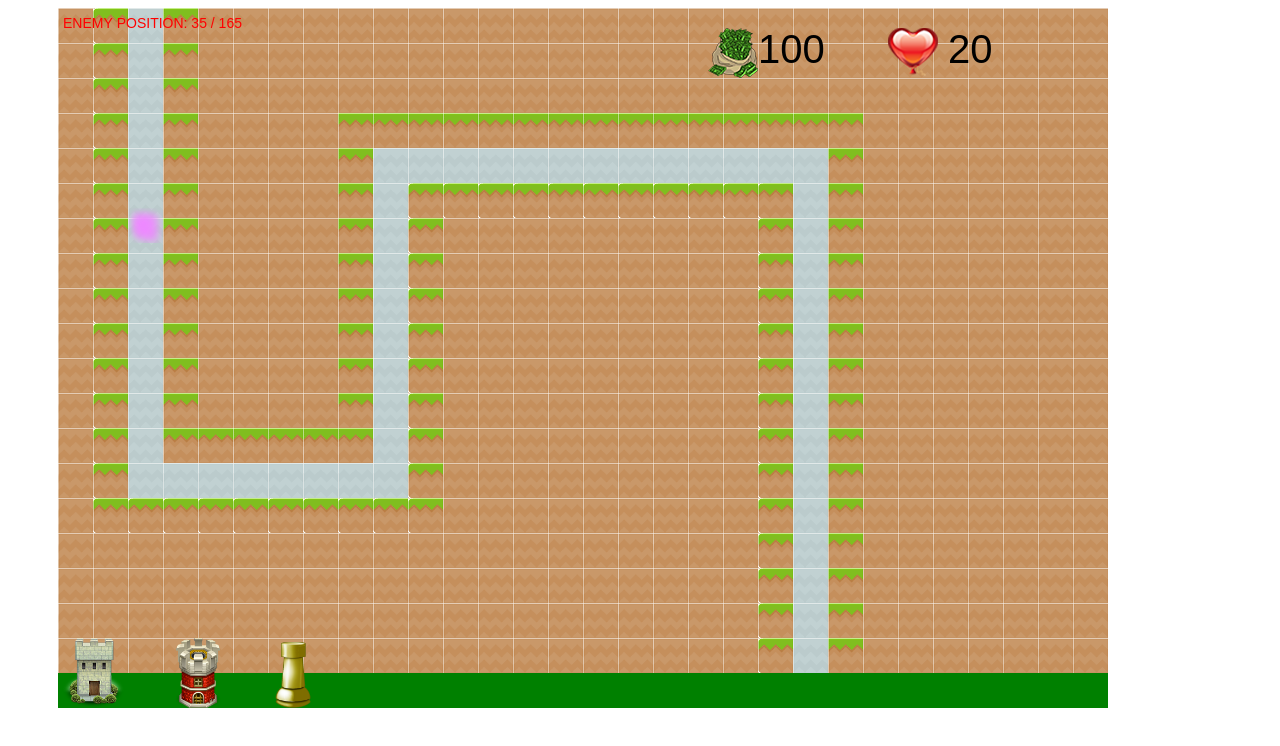
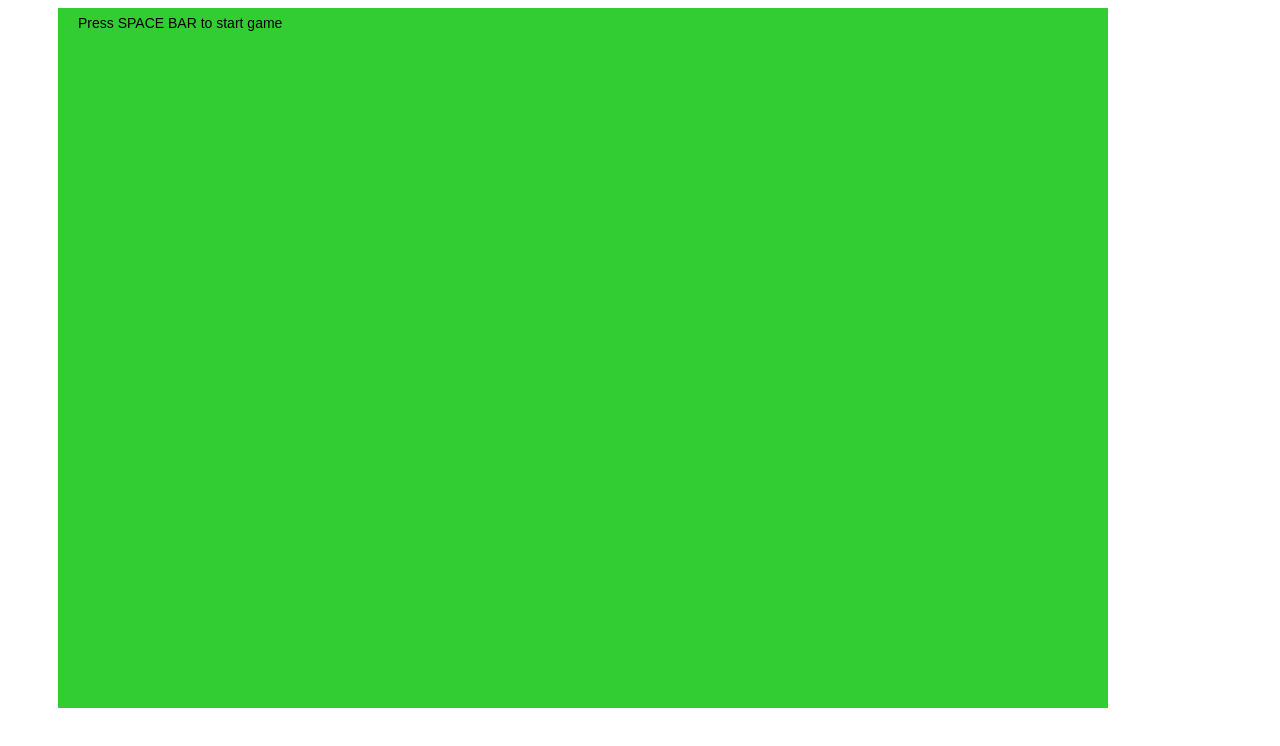
Before and after one commit to mobuksh/town-defense, a plain HTML site: page index.html in a window 1280 px wide. Drawn offline with Linux system fonts and the light colour scheme; animation ran at ten frames a second.

Commit message:
finished states

```diff
--- a/index.html
+++ b/index.html
@@ -10,6 +10,9 @@
     <canvas id="gameCanvas" width="1050" height="700" style="margin-left: 50px;">
           This text is displayed if your browser does not support HTML5.
     </canvas>
+	<script src="javascript/end_state.js"></script>
+	<script src="javascript/menu_state.js"></script>
+	<script src="javascript/game_state.js"></script>
 	<script src="javascript/HUD.js"></script>
 	<script src="javascript/vector2.js"></script>
 	<script src="javascript/howler.js"></script>
--- /dev/null
+++ b/javascript/end_state.js
@@ -0,0 +1,21 @@
+function runEnd(){
+
+	context.fillStyle = "ff0000";
+	context.fillRect(0, 0, canvas.width, canvas.height);
+
+	context.fillStyle = "#000";
+	context.font="14px Arial";
+	context.fillText("GAME OVER!", 20, 20);
+
+	context.fillStyle = "#000";
+	context.font="14px Arial";
+	context.fillText("YOU LOSE!", 20, 40);
+
+	context.fillStyle = "#000";
+	context.font="14px Arial";
+	context.fillText("Press SPACE BAR to go to MainMenu", 20, 60);
+
+	if (keyboard.isKeyDown(keyboard.KEY_SPACE)){
+		state = MAINMENU_STATE;
+	}
+}
--- /dev/null
+++ b/javascript/game_state.js
@@ -0,0 +1,71 @@
+function runGame(){
+context.fillStyle = "green";
+	context.fillRect(0, 0, canvas.width, canvas.height);
+
+
+	var deltaTime = getDeltaTime();
+
+	drawMap(0,0);
+	drawhud();
+	//drawTowerInventory();
+
+	if (mouselistener.mouseDown == true) {
+		context.fillStyle = "#f00";
+		context.font="14px Arial";
+
+		context.fillText("MOUSE DOWN - POSITION: " + mouselistener.page_x + " / " + mouselistener.page_y, 5, 40);
+		context.fillText("TILE POSITION: " +  pixelToTile(mouselistener.page_x) + " / " + pixelToTile(mouselistener.page_y), 5, 60);
+
+		var mouse_x = pixelToTile(mouselistener.page_x);
+		var mouse_y = pixelToTile(mouselistener.page_y);
+
+		context.fillText("TILE POSITION IN PIXELS: " + tileToPixel(mouse_x) + " / " + tileToPixel(mouse_y), 5, 80);
+	}
+
+
+	//TOWERS
+	testTower.update();
+	testTower.draw(mouselistener.page_x, mouselistener.page_y);
+
+	//FIRE BULLETS FROM EACH TOWER
+	if (testTower.allTowers.length > 0) {
+		//console.log("tower length:", testTower.allTowers.lengthj
+		for (var i = 0; i < testTower.allTowers.length; i++) {
+			console.log("#towers: ", testTower.allTowers.length);
+			console.log("index: ", i);
+
+
+			console.log("shoot count: ", towerShootCount);
+			var jitter = Math.random() * 0.2 - 0.1;
+			testTower.allTowers[i].thisTowerBullets[towerShootCount].fire(testTower.allTowers[i].x, testTower.allTowers[i].y, 1, jitter);
+			//testTower.allTowers[i].thisTowerBullets[towerShootCount].update(deltaTime);
+			//testTower.allTowers[i].thisTowerBullets[towerShootCount].draw(10, 10);
+
+			for (var j = 0; j < 50; j++) {
+
+			 console.log(j);
+			 var jitter = Math.random() * 0.2 - 0.1;
+			 //testTower.allTowers[i].thisTowerBullets[j].fire(testTower.allTowers[i].x, testTower.allTowers[i].y, 1, jitter);
+			 testTower.allTowers[i].thisTowerBullets[j].update(deltaTime);
+			 testTower.allTowers[i].thisTowerBullets[j].draw(10, 10);
+			 }
+
+
+		}
+		towerShootCount++;
+		if (towerShootCount > 49) {
+			towerShootCount = 0;
+		}
+	}
+
+	// BULLETS
+	//bullet.update(deltaTime);
+
+	//bullet.fire(mouselistener.page_x, mouselistener.page_y, 5, 5 );
+
+	//bullet.draw(10,10);
+
+
+	//ENEMIES
+
+}
--- a/javascript/main.js
+++ b/javascript/main.js
@@ -54,6 +54,13 @@ var restart = 0;
 var SCREEN_WIDTH = canvas.width ;
 
 var SCREEN_HEIGHT = canvas.height;
+
+var MAINMENU_STATE = 0;
+var GAME_STATE = 1;
+var END_STATE = 2;
+
+var state = MAINMENU_STATE;
+
 
 var cur_bullet_index = 0;
 //collision array
@@ -121,76 +128,17 @@ function pixelToTile(pixel)
 //RUN
 function run()
 {
-	context.fillStyle = "green";
-	context.fillRect(0, 0, canvas.width, canvas.height);
-
-
-	var deltaTime = getDeltaTime();
-
-	drawMap(0,0);
-	drawhud();
-	//drawTowerInventory();
-
-	if (mouselistener.mouseDown == true) {
-		context.fillStyle = "#f00";
-		context.font="14px Arial";
-
-		context.fillText("MOUSE DOWN - POSITION: " + mouselistener.page_x + " / " + mouselistener.page_y, 5, 40);
-		context.fillText("TILE POSITION: " +  pixelToTile(mouselistener.page_x) + " / " + pixelToTile(mouselistener.page_y), 5, 60);
-
-		var mouse_x = pixelToTile(mouselistener.page_x);
-		var mouse_y = pixelToTile(mouselistener.page_y);
-
-		context.fillText("TILE POSITION IN PIXELS: " + tileToPixel(mouse_x) + " / " + tileToPixel(mouse_y), 5, 80);
-	}
-
-
-	//TOWERS
-	testTower.update();
-	testTower.draw(mouselistener.page_x, mouselistener.page_y);
-
-	//FIRE BULLETS FROM EACH TOWER
-	if (testTower.allTowers.length > 0) {
-		//console.log("tower length:", testTower.allTowers.lengthj
-		for (var i = 0; i < testTower.allTowers.length; i++) {
-			console.log("#towers: ", testTower.allTowers.length);
-			console.log("index: ", i);
-
-
-			console.log("shoot count: ", towerShootCount);
-			var jitter = Math.random() * 0.2 - 0.1;
-			testTower.allTowers[i].thisTowerBullets[towerShootCount].fire(testTower.allTowers[i].x, testTower.allTowers[i].y, 1, jitter);
-			//testTower.allTowers[i].thisTowerBullets[towerShootCount].update(deltaTime);
-			//testTower.allTowers[i].thisTowerBullets[towerShootCount].draw(10, 10);
-
-			for (var j = 0; j < 50; j++) {
-
-			 console.log(j);
-			 var jitter = Math.random() * 0.2 - 0.1;
-			 //testTower.allTowers[i].thisTowerBullets[j].fire(testTower.allTowers[i].x, testTower.allTowers[i].y, 1, jitter);
-			 testTower.allTowers[i].thisTowerBullets[j].update(deltaTime);
-			 testTower.allTowers[i].thisTowerBullets[j].draw(10, 10);
-			 }
-
-
-		}
-		towerShootCount++;
-		if (towerShootCount > 49) {
-			towerShootCount = 0;
-		}
-	}
-
-	// BULLETS
-	//bullet.update(deltaTime);
-
-	//bullet.fire(mouselistener.page_x, mouselistener.page_y, 5, 5 );
-
-	//bullet.draw(10,10);
-
-
-	//ENEMIES
-	enemy.update(deltaTime);
-	enemy.draw();
+	switch(state){
+	case(MAINMENU_STATE):
+		runMenu();
+		break;
+	case(GAME_STATE):
+		runGame();
+		break;
+	case(END_STATE):
+		runEnd();
+		break;
+	};
 
 }
 
--- /dev/null
+++ b/javascript/menu_state.js
@@ -0,0 +1,15 @@
+
+function runMenu(){
+
+	context.fillStyle = "#32CD32";
+	context.fillRect(0, 0, canvas.width, canvas.height);
+
+	context.fillStyle = "#000";
+	context.font="14px Arial";
+	context.fillText("Press SPACE BAR to start game", 20, 20);
+
+	if(keyboard.isKeyDown(keyboard.KEY_SPACE)){
+		state = GAME_STATE;
+	}
+
+}
--- a/javascript/mouse.js
+++ b/javascript/mouse.js
@@ -51,7 +51,8 @@ Mouse.prototype.onMouseUp = function(evt)
     this.mouseDown = false;
     this.mouseUp = true;
     //testTower.firstTower.click = false;
-    testTower.addANewTower();
+	if (state == GAME_STATE)
+		testTower.addANewTower();
     //console.log("mouse up")
 };
 
```
Also changed, not shown: javascript/game-state.js (deleted).
